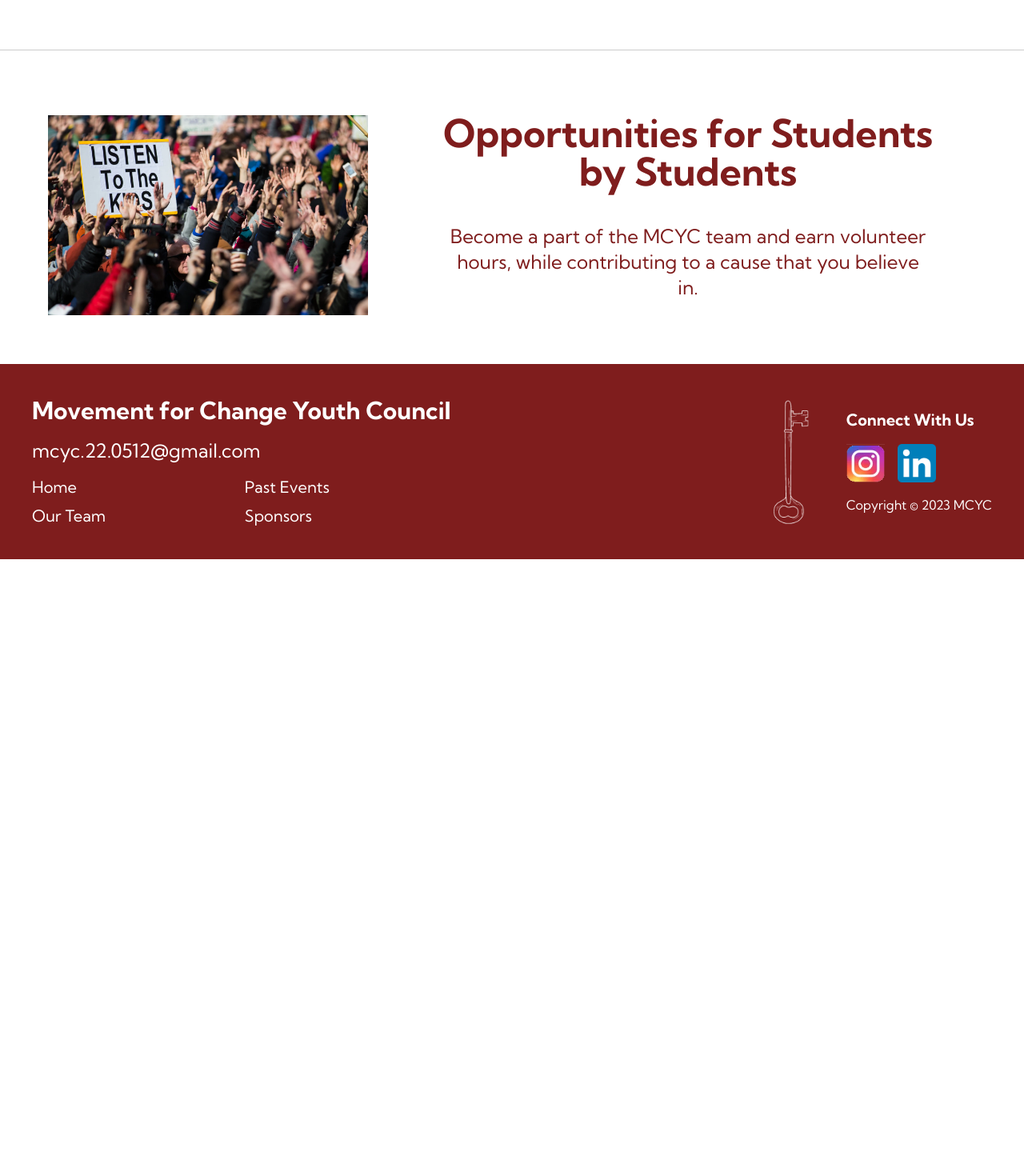
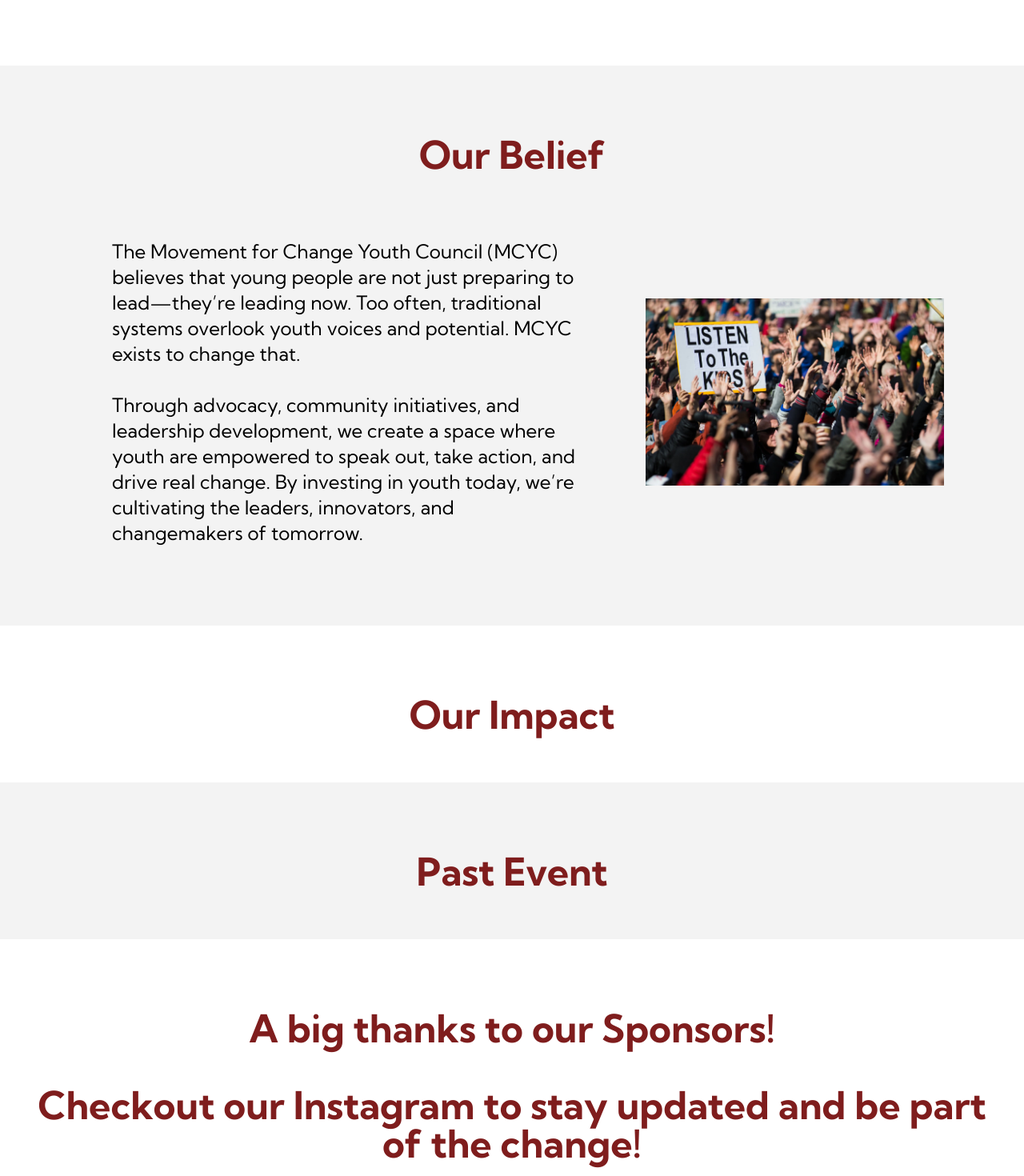
Before and after one commit to MCYC-Canada/MCYC, a Next.js app: page / in a window 1280 px wide. Shown: the part 1140-2610 px from the top of the page at 80% size. Before the commit the page ends 1839 px from the top, so only its background shows below. Built offline with nearby package versions, Linux system fonts and the light colour scheme.

Commit message:
update main page

```diff
--- a/src/app/(main)/page.tsx
+++ b/src/app/(main)/page.tsx
@@ -8,6 +8,7 @@ const MotionImg = motion.img;
 const MotionDiv = motion.div;
 const MotionH1 = motion.h1;
 const MotionH2 = motion.h2;
+const MotionH3 = motion.h3;
 const MotionButton = motion.button;
 
 
@@ -70,12 +71,27 @@ const Home = () => {
         transition={{ duration: 1 }}
       >
         <h2 className="text-2xl md:text-3xl lg:text-4xl font-semibold mb-4">
-          Advocating for social justice by educating, empowering, and inspiring a community of transformative leaders.
+        "Young people, when informed and empowered, when they realize that what they do truly makes a difference, can indeed change the world."
+        — Jane Goodall
         </h2>
         </MotionMain>
 
 
-      <span className="block h-px mx-0 my-5 p-0 border-t-[#ccc] border-0 border-t border-solid"></span>
+      {/* <span className="block h-px mx-0 my-5 p-0 border-t-[#ccc] border-0 border-t border-solid bg-gray-white"></span> */}
+
+      <MotionMain
+        className='p-5 md:p-10 block lg:flex-row justify-center lg:justify-between items-center text-center bg-gray-white'
+        initial={{ opacity: 0 }}
+        whileInView={{ opacity: 1 }}
+        viewport={{ once: true }}
+        transition={{ duration: 1 }}
+      >
+        <MotionH2 className="text-3xl md:text-4xl lg:text-5xl font-bold pb-5 text-red-900 pt-12"
+        initial={{ y: -50, opacity: 0 }}
+        animate={{ y: 0, opacity: 1 }}
+        transition={{ delay: 0.5, duration: 1 }}>
+          Our Belief
+        </MotionH2>
 
         <MotionMain
           className='p-5 md:p-10 flex flex-col lg:flex-row justify-center lg:justify-between items-center text-center'
@@ -84,6 +100,23 @@ const Home = () => {
           viewport={{ once: true }}
           transition={{ duration: 1 }}
         >
+
+          <MotionDiv
+            className='mx-0 md:mx-10 w-full md:w-2/3 text-left'
+            initial={{ x: 100, opacity: 0 }}
+            whileInView={{ x: 0, opacity: 1 }}
+            viewport={{ once: true }}
+            transition={{ duration: 1 }}
+          >
+            <div className='p-2 md:p-5 text-lg md:text-xl lg:text-2xl'>
+              <p>
+              The Movement for Change Youth Council (MCYC) believes that young people are not just preparing to lead—they’re leading now. Too often, traditional systems overlook youth voices and potential. MCYC exists to change that.
+<br /><br />
+Through advocacy, community initiatives, and leadership development, we create a space where youth are empowered to speak out, take action, and drive real change. By investing in youth today, we’re cultivating the leaders, innovators, and changemakers of tomorrow.
+              </p>
+            </div>
+          </MotionDiv>
+
           <MotionImg
             className='w-full md:w-1/2 lg:w-1/3 h-auto m-5'
             src="kids.webp"
@@ -94,19 +127,61 @@ const Home = () => {
             transition={{ duration: 1 }}
           />
 
-        <MotionDiv
-          className='p-5 mx-0 md:mx-10 w-full md:w-2/3 text-red-900'
-          initial={{ x: 100, opacity: 0 }}
-          whileInView={{ x: 0, opacity: 1 }}
+        </MotionMain>
+      </MotionMain>
+
+      <MotionMain
+        className='p-5 md:p-10 block lg:flex-row justify-center lg:justify-between items-center text-center bg-white'
+        initial={{ opacity: 0 }}
+        whileInView={{ opacity: 1 }}
         viewport={{ once: true }}
         transition={{ duration: 1 }}
       >
-          <h2 className="text-3xl md:text-4xl lg:text-5xl font-bold pb-5">Opportunities for Students by Students</h2>
-          <div className='p-2 md:p-5 text-lg md:text-xl lg:text-2xl'>
-            <p>Become a part of the MCYC team and earn volunteer hours, while contributing to a cause that you believe in.</p>
-          </div>
-        </MotionDiv>
+      <MotionH2 className="text-3xl md:text-4xl lg:text-5xl font-bold pb-5 text-red-900 pt-12"
+         initial={{ y: -50, opacity: 0 }}
+         animate={{ y: 0, opacity: 1 }}
+         transition={{ delay: 0.5, duration: 1 }}>Our Impact</MotionH2>
+
       </MotionMain>
+
+      <MotionMain
+        className='p-5 md:p-10 block lg:flex-row justify-center lg:justify-between items-center text-center bg-gray-white'
+        initial={{ opacity: 0 }}
+        whileInView={{ opacity: 1 }}
+        viewport={{ once: true }}
+        transition={{ duration: 1 }}
+      >
+      <MotionH2 className="text-3xl md:text-4xl lg:text-5xl font-bold pb-5 text-red-900 pt-12"
+         initial={{ y: -50, opacity: 0 }}
+         animate={{ y: 0, opacity: 1 }}
+         transition={{ delay: 0.5, duration: 1 }}>Past Event</MotionH2>
+
+      </MotionMain>
+
+      <MotionMain
+        className='p-5 md:p-10 block lg:flex-row justify-center lg:justify-between items-center text-center bg-white'
+        initial={{ opacity: 0 }}
+        whileInView={{ opacity: 1 }}
+        viewport={{ once: true }}
+        transition={{ duration: 1 }}
+      >
+      <MotionH3 className="text-5xl md:text-4xl lg:text-5xl font-bold pb-5 text-red-900 pt-12"
+        initial={{ y: -50, opacity: 0 }}
+        animate={{ y: 0, opacity: 1 }}
+        transition={{ delay: 0.5, duration: 1 }}>
+
+        A big thanks to our Sponsors!
+        <br />
+        <br />
+
+        Checkout our Instagram to stay updated and be part of the change!
+
+      </MotionH3>
+
+
+
+      </MotionMain>
+
 
       {/* <Footer /> */}
     </div>
```
Lines whose indentation alone changed are shown as unchanged.
